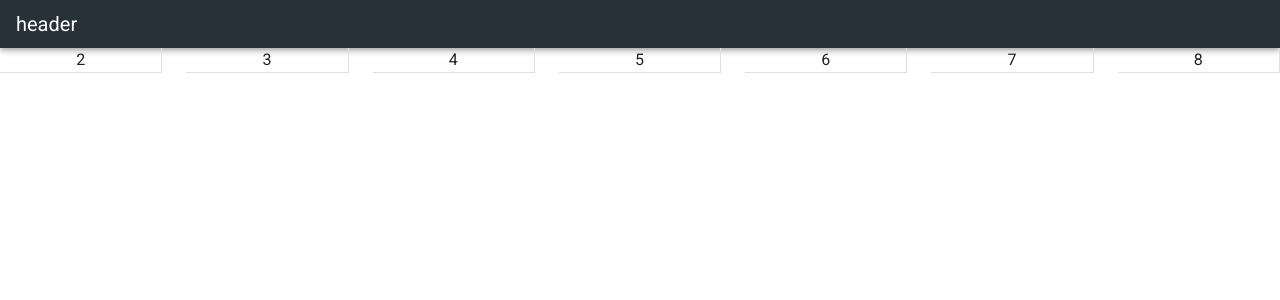
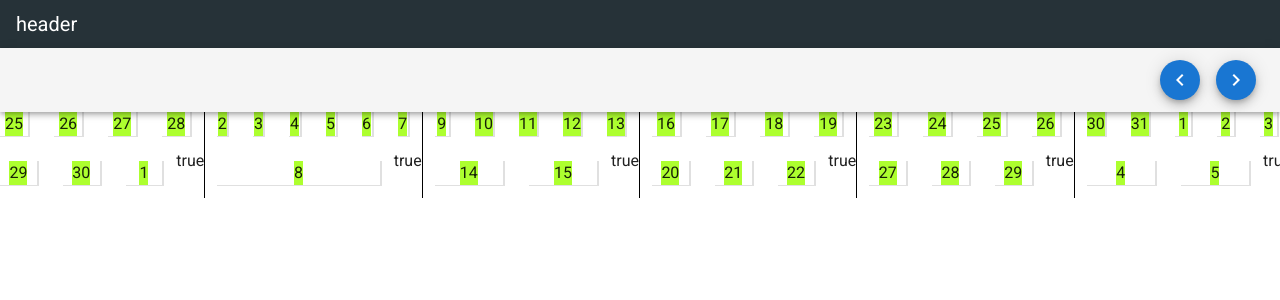
Before and after one commit to FirsovDmitriy/schedule-app, a Vue app: page / in a window 1280 px wide. Shown: the top 300 px of the page. Built offline with nearby package versions, Linux system fonts and the light colour scheme.

Commit message:
Updated TimelineWeek component and added HeaderCalendar

```diff
--- a/src/App.vue
+++ b/src/App.vue
@@ -2,14 +2,19 @@
   <v-app>
     <the-header />
     <v-main>
+      <header-calendar
+        @next-month="nextMonth"
+        @prev-month="prevMonth"
+      />
       <v-row>
-        <v-col>
+        <v-col v-for="(week, index) in getDaysWeek()" :key="index" class="week">
           <timeline-week
-            :days="week()"
+            :days="week"
+            :today="isCurrentDay()"
+            @is-current-day="isCurrentDay"
           />
         </v-col>
       </v-row>
-      {{ nextWeek() }}
     </v-main>
   </v-app>
 </template>
@@ -18,6 +23,8 @@
 import TheHeader from '@/components/TheHeader'
 // import TimelineWeek from '@/components/TimelineWeek'
 import TimelineWeek from '@/components/calendar/TimelineWeek'
+import HeaderCalendar from '@/components/calendar/HeaderCalendar'
+
 import moment from 'moment'
 
 moment.updateLocale('en', { week: { dow: 1 } })
@@ -26,34 +33,23 @@ export default {
   name: 'App',
 
   components: {
-    TheHeader, TimelineWeek
+    TheHeader, TimelineWeek, HeaderCalendar
   },
 
   data () {
     return {
+      currentDay: false,
       startWeek: moment().startOf('week'),
       startWeekFormat: moment().startOf('week').format('YYYY-MM-DD'),
       endWeek: moment().endOf('week'),
-      startMonth: moment().startOf('month').format('YYYY-MM-DD'),
-      endMonth: moment().endOf('month').format('DD'),
-      weeks: moment().weeksInYear(),
-      daysWeek: []
+      startMonth: moment().startOf('month').startOf('week'),
+      endMonth: moment().endOf('month'),
+      daysWeek: [],
+      weeks: null
     }
   },
 
   methods: {
-    week () {
-      const start = this.startWeek.format('DD')
-      const end = this.endWeek.format('DD')
-      const days = []
-
-      for (let i = start; i <= end; i++) {
-        days.push(i - 0)
-      }
-
-      return days
-    },
-
     nextWeek () {
       // const week = this.startWeek
       // week.add(7, 'd')
@@ -66,20 +62,56 @@ export default {
       // console.log('start next week 4', week.format('YYYY-MM-DD'))
       // week.add(7, 'd')
       // console.log('start next week 5', week.format('YYYY-MM-DD'))
+    },
+
+    getDaysWeek () {
+      const day = this.startMonth.clone().subtract(7, 'd')
+      const weeks = [...Array(6)].map(() => {
+        const startWeek = day.add(7, 'd').clone().subtract(1, 'd')
+        const month = [...Array(7)].map(() => startWeek.add(1, 'd').clone())
+        return month
+      })
+      // console.log(this.weeks)
+      return weeks
+    },
+
+    isCurrentDay (day) {
+      return moment().isSame(day, 'd')
+    },
+
+    prevMonth () {
+      console.log('prev month')
+    },
+
+    nextMonth () {
+      console.log('next month')
     }
   },
 
   computed: {
-    renderWeek () {
-      const calendar = []
-      return calendar
+    week () {
+      const start = this.startWeek.format('DD')
+      const end = this.endWeek.format('DD')
+      const days = []
+
+      for (let i = start; i <= end; i++) {
+        days.push(i - 0)
+      }
+
+      return days
     }
   },
 
   mounted () {
-    console.log(typeof this.startWeek)
+    // console.log(typeof this.startWeek)
     // console.log('weekend', this.endWeek)
-    console.log('end month', this.endMonth)
+    // console.log('current', this.currentDay)
   }
 }
 </script>
+
+<style scoped>
+.week {
+  border-right: 1px solid #000;
+}
+</style>
--- /dev/null
+++ b/src/components/calendar/HeaderCalendar.vue
@@ -0,0 +1,47 @@
+<template>
+  <v-app-bar>
+    <v-spacer></v-spacer>
+    <v-btn
+      @click="prev"
+      class="mx-2"
+      fab
+      dark
+      small
+      color="primary"
+    >
+      <v-icon dark>
+        mdi-chevron-left
+      </v-icon>
+    </v-btn>
+    <v-btn
+      @click="next"
+      class="mx-2"
+      fab
+      dark
+      small
+      color="primary"
+    >
+      <v-icon dark>
+        mdi-chevron-right
+      </v-icon>
+    </v-btn>
+  </v-app-bar>
+</template>
+
+<script>
+export default {
+  name: 'HeaderCalendar',
+
+  methods: {
+    prev () {
+      this.$emit('prev-month')
+    },
+
+    next () {
+      this.$emit('next-month')
+    }
+  }
+}
+</script>
+
+<style></style>
--- a/src/components/calendar/TimelineWeek.vue
+++ b/src/components/calendar/TimelineWeek.vue
@@ -4,31 +4,50 @@
       :start="startWeek"
     /> -->
     <v-row>
-      <v-col v-for="day in days" :key="day">
+      <v-col v-for="day in days" :key="day.format('YYYMMDD')">
         <div class="day">
-          <span> {{ day }} </span>
+          <span
+            :class="{
+              active: today
+            }"
+          >
+            {{ day.format('D') }} {{ isCurrentDay(day) }}
+          </span>
         </div>
       </v-col>
+      {{ today }}
     </v-row>
   </div>
 </template>
 
 <script>
+// import moment from 'moment'
+
 export default {
   props: {
     days: {
       type: Array,
       required: true
+    },
+    today: {
+      type: Boolean
     }
   },
 
   data () {
     return {
-      date: new Date()
+      date: new Date(),
+      thisDay: false
     }
   },
 
-  computed: {}
+  methods: {
+    isCurrentDay (day) {
+      this.$emit('is-current-day', day)
+    }
+  },
+
+  mounted () {}
 }
 </script>
 
@@ -36,7 +55,11 @@ export default {
 .day {
   display: flex;
   justify-content: center;
-  border-right: 1px solid #e0e0e0;
+  border-right: 2px solid #e0e0e0;
   border-bottom: 1px solid #e0e0e0;
 }
+
+.active {
+  background: greenyellow;
+}
 </style>
```
